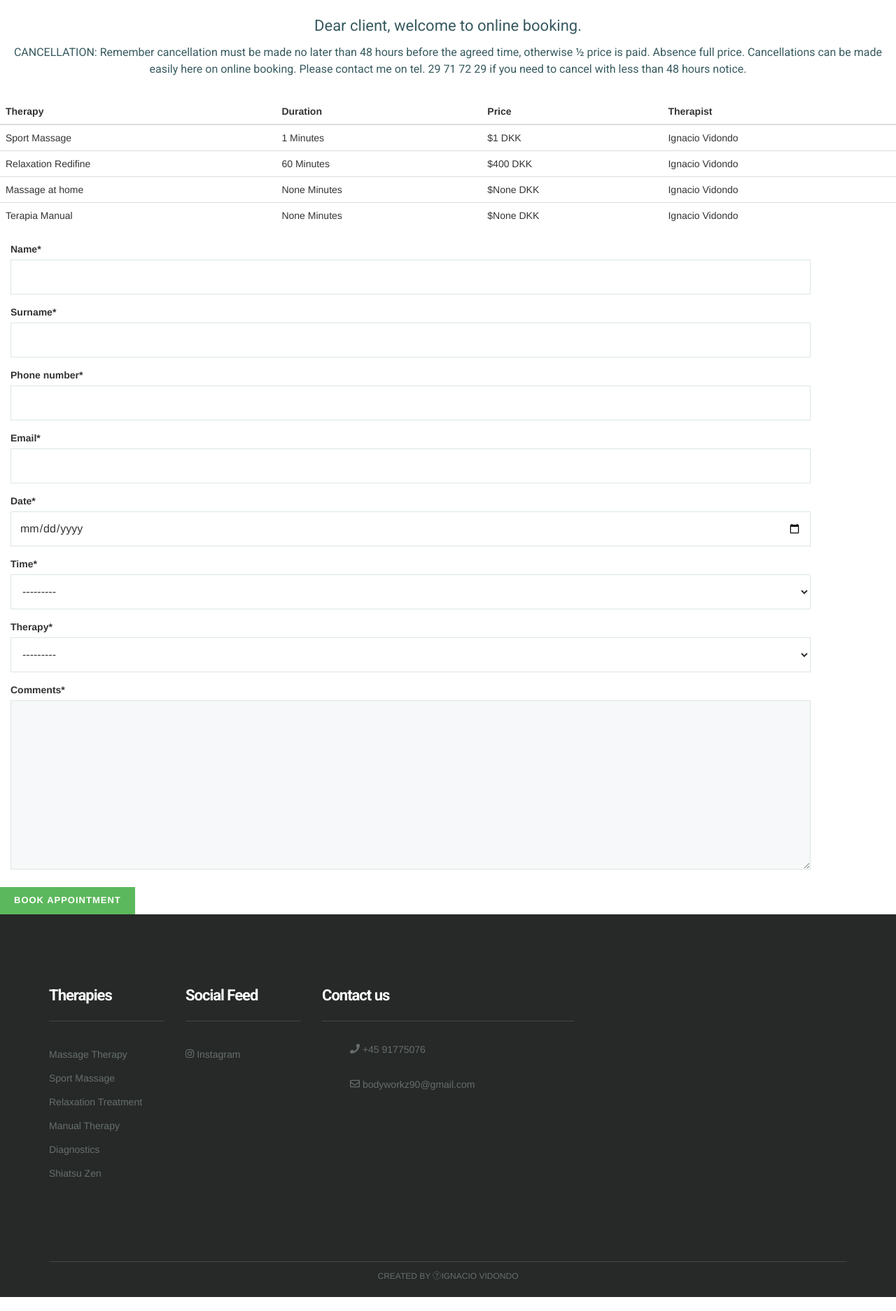
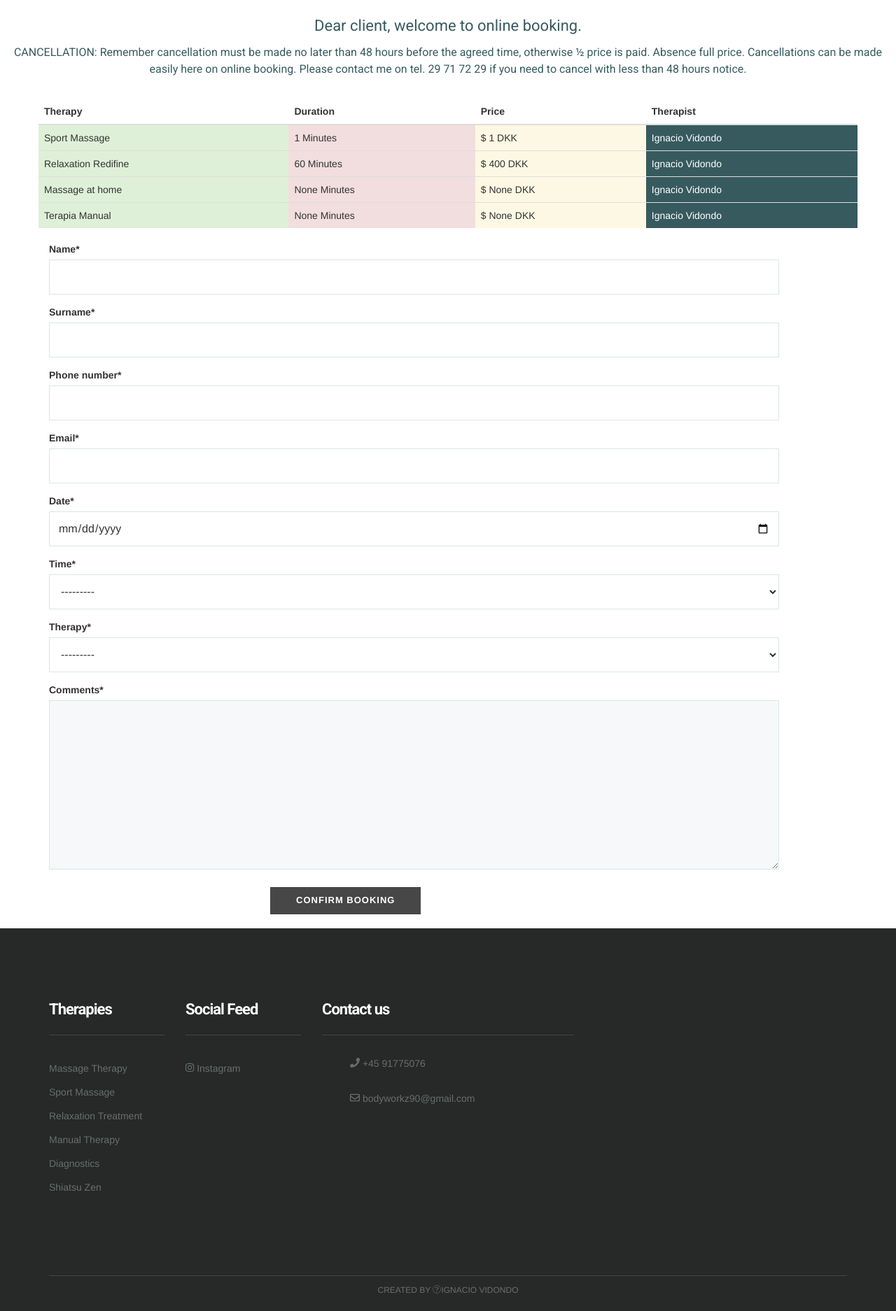
Before and after one commit to nachovidondo/Body, a Django app: page /appointment/ in a window 1280 px wide. Shown: the part 190-2064 px from the top of the page at 70% size. Run offline with Django 3.2, Linux system fonts and the light colour scheme; data comes from the database, SQL or seed files in the repository; both versions use the stored data as it was after the commit; some libraries are stand-ins or nearby versions.

Commit message:
Appointment - styles

```diff
--- a/Bodyworkz/MainApp/models.py
+++ b/Bodyworkz/MainApp/models.py
@@ -3,7 +3,7 @@
 
 class Therapist(models.Model):
     name = models.CharField(max_length=200,verbose_name="Nombre")
-    image = models.ImageField(upload_to="images")
+    image = models.ImageField( upload_to="Images")
     terapia = models.CharField(max_length=200,verbose_name="Terapia")
     description = models.TextField(default="R")
 
@@ -17,7 +17,7 @@
 
 class Therapy(models.Model):
     name = models.CharField(max_length=255 , verbose_name = "Nombre")
-    image = models.ImageField(verbose_name="Foto", blank=True, null=True)
+    image = models.ImageField(verbose_name="Foto", blank=True, null=True, upload_to="Images")
     description = models.TextField()
     therapist = models.ForeignKey(Therapist, on_delete=models.CASCADE,blank=True, null=True)
     duration = models.IntegerField (verbose_name="Duracion (Tiempo) ",blank=True, null=True)
--- a/Bodyworkz/MainApp/templates/appointment_form.html
+++ b/Bodyworkz/MainApp/templates/appointment_form.html
@@ -1,4 +1,5 @@
 {% extends 'base.html' %} {% load crispy_forms_tags %} {% block content %}
+
 <div align="center">
     <h2>Dear client, welcome to online booking.
     </h2>
@@ -6,60 +7,63 @@
         to cancel with less than 48 hours notice.</h4>
 </div>
 <br>
+<div class="container ">
+    <div class="row ">
         <div class="table-responsive-sm">
-    <table class="table">
-
-        <thead>
+            <table class="table table-dark">
+                <thead class=" thead-dark ">
                     <tr>
-                <th scope="col">Therapy </th>
-                <th scope="col">Duration</th>
-                <th scope="col">Price</th>
-                <th scope="col">Therapist</th>
+                        <th scope=" col ">Therapy </th>
+                        <th scope="col ">Duration</th>
+                        <th scope="col ">Price</th>
+                        <th scope="col ">Therapist</th>
 
                     </tr>
                 </thead>
-        <tbody>{% for terapia in therapies %}
+                <tbody>
+                    {% for terapia in therapies %}
                     <tr>
-                <td>
+                        <td class="bg-success ">
                             {{terapia.name}}
                         </td>
-                <td>
-                    {{terapia.duration}} Minutes
+                        <td class="bg-danger "> {{terapia.duration}} Minutes
                         </td>
-                <td>
-                    ${{terapia.price}} DKK
+                        <td class="bg-warning "> $ {{terapia.price}} DKK
                         </td>
-                <td>
+                        <td class="bg-primary ">
                             {{terapia.therapist}}
                         </td>
 
                         </th>
 
-
-
-
-
-
                     </tr>
                     {% endfor %}
+
                 </tbody>
 
 
             </table>
         </div>
 
-<form method="post" novalidate>
+        <form method="post " novalidate>
             {% csrf_token %}
-    <div class="form-row">
-        <div class="form-group col-md-11 mb-0">
+            <div class="form-row ">
+                <div class="form-group col-md-11 mb-0 ">
                     {{ form|crispy }}
 
                 </div>
             </div>
-    <button type="submit" class="btn btn-success">Book appointment
-    </button>
+            <div class="col-md-9" align="center">
+                <input type=" submit " class="btn btn-primary" value="Confirm Booking">
+            </div>
 
         </form>
+
+    </div>
+
+</div>
+<br>
 </div>
 </div>
+
 {% endblock %}
--- a/Bodyworkz/MainApp/urls.py
+++ b/Bodyworkz/MainApp/urls.py
@@ -10,5 +10,6 @@
     path('therapies/', views.therapies,name="therapies"),
     path('reviews/', views.review,name="reviews"),
     path('appointment/', views.appointment,name="appointment"),
+    path('appointment_done/', views.appointment_done,name="appointment_done"),
 
 ]
--- a/Bodyworkz/MainApp/views.py
+++ b/Bodyworkz/MainApp/views.py
@@ -44,10 +44,12 @@
 
     return render (request, 'contact.html', {'form':contact_form })
 
-#Automatic message after contact us
+#Automatic message after contact us and book us
 def automatic(request):
     return render (request, 'automatic.html')
 
+def appointment_done(request):
+    return render (request, 'appointment_done.html')
 #Our Therapist
 def our_therapist(request):
     therapist = Therapist.objects.all()
@@ -101,7 +103,7 @@
                 )
             try:
                 mail.send() #Si esta todo ok redireccionar
-                return redirect(reverse("automatic")+"?ok")
+                return redirect(reverse("appointment_done")+"?ok")
 
 
 
```
Also changed, not shown: Bodyworkz/MainApp/templates/appointment_done.html (added, +17 -0 lines), Bodyworkz/MainApp/templates/contact.html (+7 -3 lines), Bodyworkz/MainApp/migrations/0008_auto_20211105_0736.py (added), Bodyworkz/db.sqlite3. Lines whose indentation alone changed are shown as unchanged.
